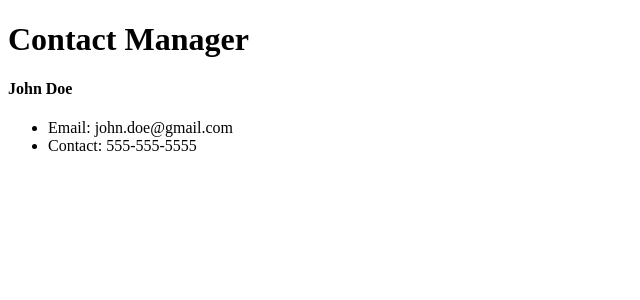
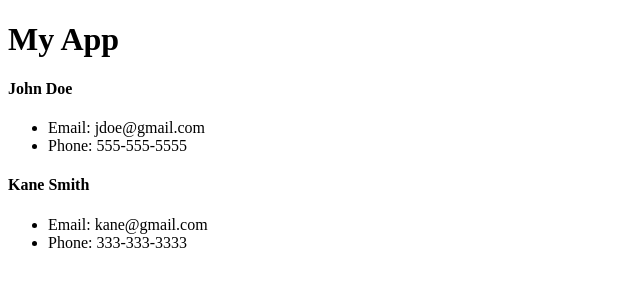
Before and after one commit to RakeshKumarA/ContactManager, a React (Create React App) app: page / in a window 1280 px wide. Shown: the top 300 px of the page, without its empty margins (0-640 px from the left). Built offline with nearby package versions, Linux system fonts and the light colour scheme.

Commit message:
typevhecking and default

```diff
--- a/src/App.js
+++ b/src/App.js
@@ -7,7 +7,8 @@
   return (
     <div className="App">
       <Header />
-      <Contact />
+      <Contact name="John Doe" email="jdoe@gmail.com" phone="555-555-5555" />
+      <Contact name="Kane Smith" email="kane@gmail.com" phone="333-333-3333" />
     </div>
   );
 }
--- a/src/components/Contact.js
+++ b/src/components/Contact.js
@@ -2,12 +2,13 @@
 
 class Contact extends Component {
   render() {
+    const { name, email, phone } = this.props;
     return (
       <div>
-        <h4>John Doe</h4>
+        <h4>{name}</h4>
         <ul>
-          <li>Email: john.doe@gmail.com</li>
-          <li>Contact: 555-555-5555</li>
+          <li>Email: {email}</li>
+          <li>Phone: {phone}</li>
         </ul>
       </div>
     );
--- a/src/components/Header.js
+++ b/src/components/Header.js
@@ -1,11 +1,21 @@
 import React from 'react';
+import PropTypes from 'prop-types';
 
-const Header = () => {
+const Header = props => {
+  const { branding } = props;
   return (
     <div>
-      <h1>Contact Manager</h1>
+      <h1>{branding}</h1>
     </div>
   );
 };
 
+Header.defaultProps = {
+  branding: 'My App'
+};
+
+Header.propTypes = {
+  branding: PropTypes.string.isRequired
+};
+
 export default Header;
```
